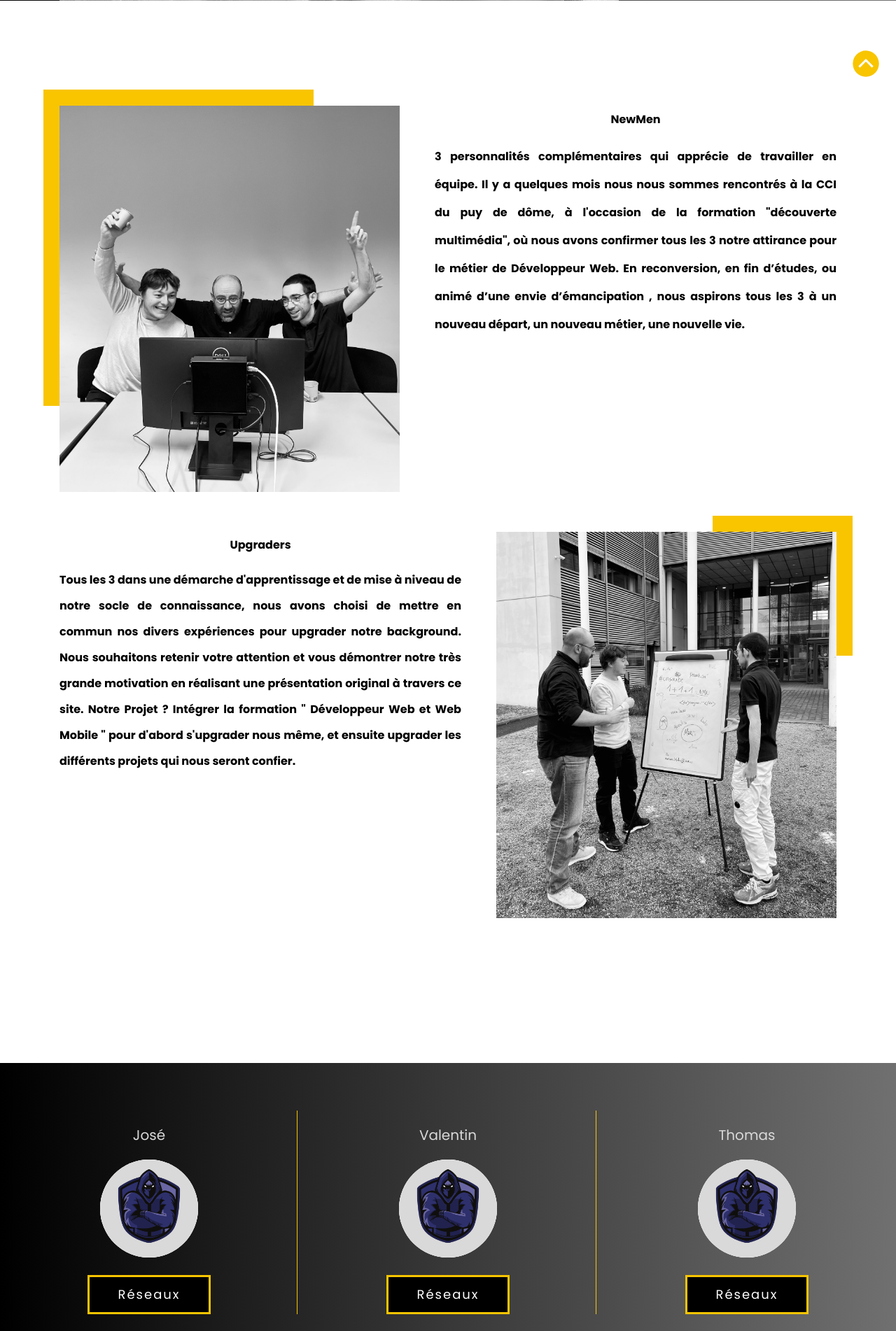
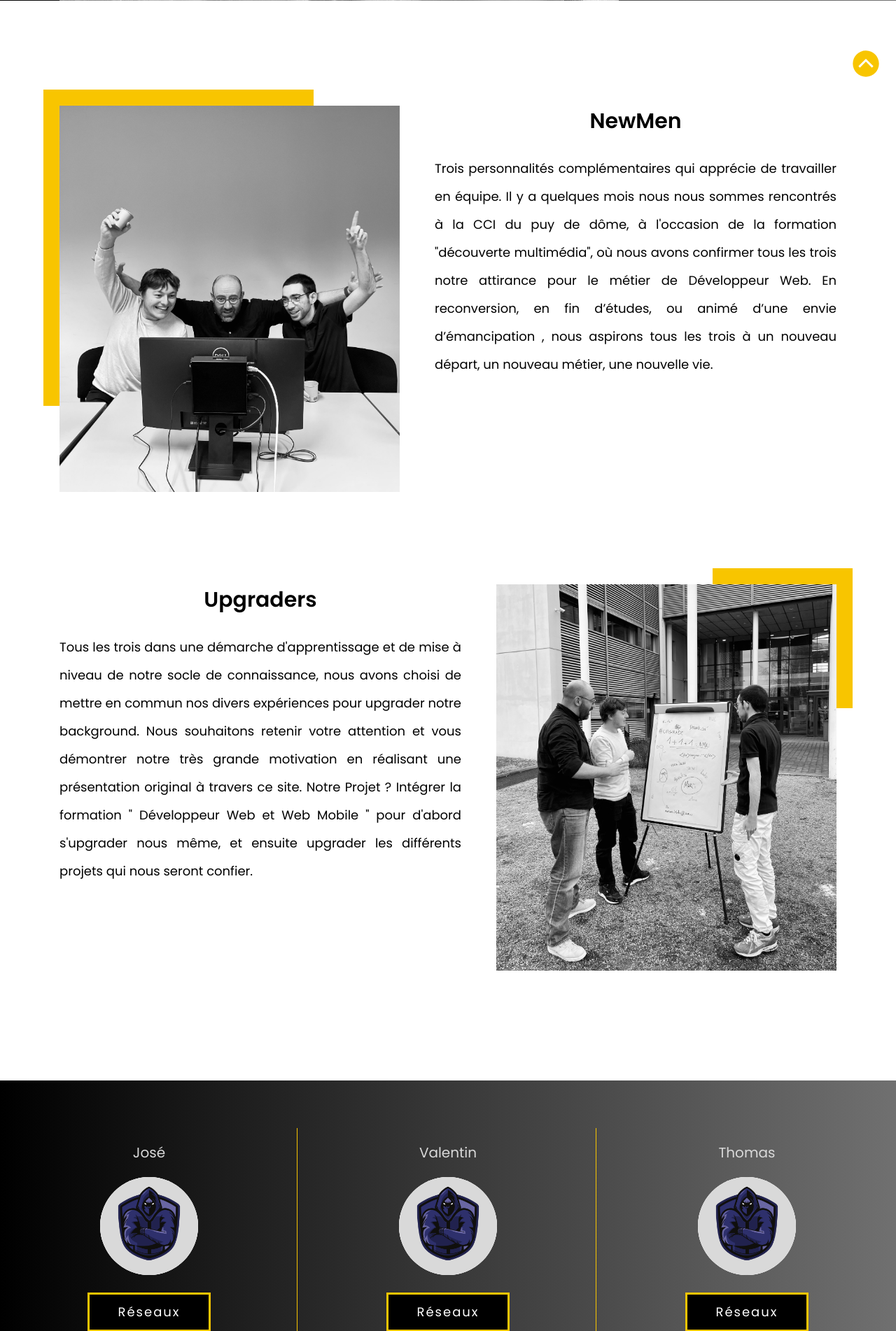
Before and after one commit to Ganinx/New-men-upgraders, a PHP site: page / in a window 1280 px wide. Shown: the part 669-2571 px from the top of the page at 70% size. Run offline with PHP 8.4, Linux system fonts and the light colour scheme.

Commit message:
Weight du texte

```diff
--- a/CSS/footer.css
+++ b/CSS/footer.css
@@ -2,7 +2,7 @@
     background: linear-gradient(to right, #000 0%, #707070 100%);
     height: 426px;
     width: 100%;
-    margin-top: 200px;
+    margin-top: 150px;
 }
 .mention {
     background-color: #D9D9D9;
--- a/CSS/main.css
+++ b/CSS/main.css
@@ -37,7 +37,17 @@ a {
     justify-content: center;
     margin-top: 0px;
     text-align: justify;
-    font-size: 16px;
+    font-size: 30px;
+    font-weight: 600;
+}
+.text3 {
+    display: flex;
+    align-items: center;
+    justify-content: center;
+    margin-top: 0px;
+    text-align: justify;
+    font-size: 18px;
+    font-weight: 400;
     line-height: 40px;
 }
 .bloctext {
@@ -45,14 +55,24 @@ a {
     color: #000000;
     font-size: 20px;
 }
-.text3 {
+.text4 {
     display: flex;
     align-items: center;
     justify-content: center;
     margin-top: 0px;
     text-align: justify;
-    font-size: 16px;
-    line-height: 37px;
+    font-size: 30px;
+    font-weight: 600;
+}
+.text5 {
+    display: flex;
+    align-items: center;
+    justify-content: center;
+    margin-top: 0px;
+    text-align: justify;
+    font-size: 18px;
+    line-height: 40px;
+    font-weight: 400;
 }
 .bloctext1 {
     margin-right: 50px;
@@ -60,7 +80,7 @@ a {
     font-size: 20px;
 }
 .s3 {
-    margin-top: 50px;
+    margin-top: 125px;
 }
 .carre1 {
     width: 386px;
--- a/index.html
+++ b/index.html
@@ -71,15 +71,15 @@
         </div>
         <div class="bloctext">
             <h2 class="text2">NewMen</h2>
-            <h3 class="text2">3 personnalités complémentaires qui apprécie de travailler en équipe. Il y a quelques mois nous nous sommes rencontrés à la CCI du puy de dôme, à l'occasion de la formation "découverte multimédia", où nous avons confirmer tous les 3 notre attirance pour le métier de Développeur Web.
-                En reconversion, en fin d’études, ou animé d’une envie d’émancipation , nous aspirons tous les 3 à un nouveau départ, un nouveau métier, une nouvelle vie.
+            <h3 class="text3">Trois personnalités complémentaires qui apprécie de travailler en équipe. Il y a quelques mois nous nous sommes rencontrés à la CCI du puy de dôme, à l'occasion de la formation "découverte multimédia", où nous avons confirmer tous les trois notre attirance pour le métier de Développeur Web.
+                En reconversion, en fin d’études, ou animé d’une envie d’émancipation , nous aspirons tous les trois à un nouveau départ, un nouveau métier, une nouvelle vie.
                 </h3>
         </div>
     </section>
     <section class="c s3">
         <div class="bloctext1">
-            <h2 class="text3">Upgraders</h2>
-            <h3 class="text3">Tous les 3 dans une démarche d'apprentissage et de mise à niveau de notre socle de connaissance, nous avons choisi de mettre en commun nos divers expériences pour upgrader notre background.
+            <h2 class="text4">Upgraders</h2>
+            <h3 class="text5">Tous les trois dans une démarche d'apprentissage et de mise à niveau de notre socle de connaissance, nous avons choisi de mettre en commun nos divers expériences pour upgrader notre background.
                 Nous souhaitons retenir votre attention et vous démontrer notre très grande motivation en réalisant une présentation original à travers ce site.
                 Notre Projet ? Intégrer la formation " Développeur Web et Web Mobile " pour d'abord s'upgrader nous même, et ensuite upgrader les différents projets qui nous seront confier.
                 </h3>
```
